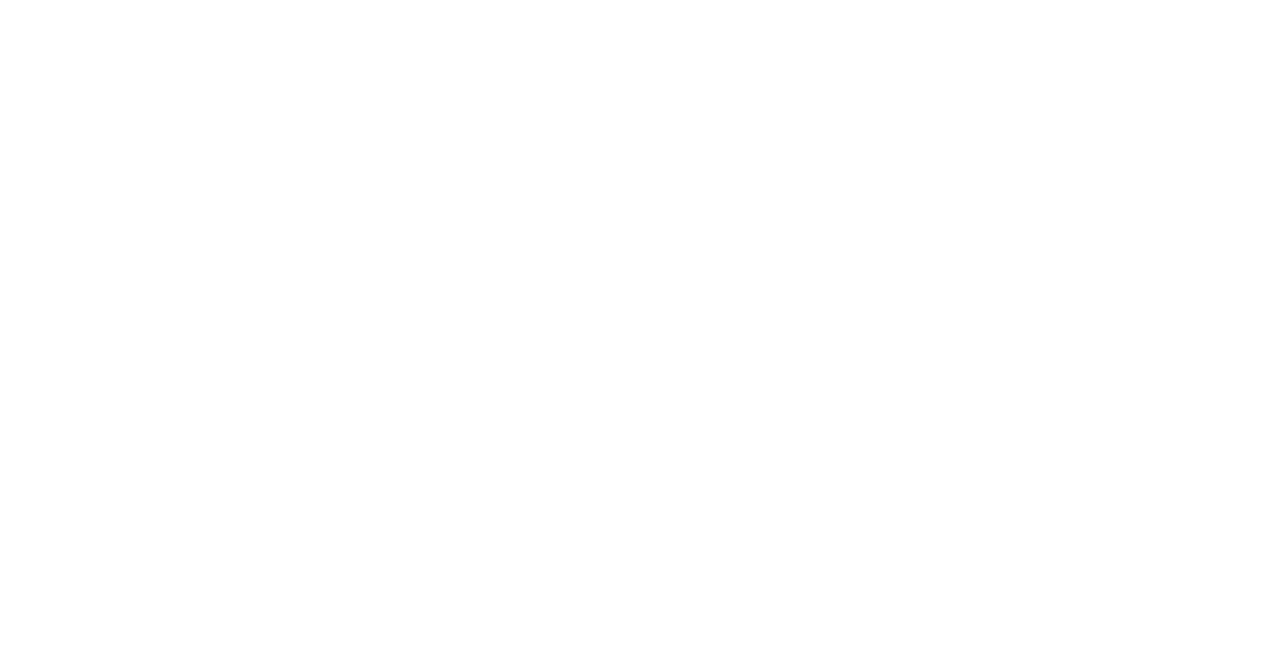
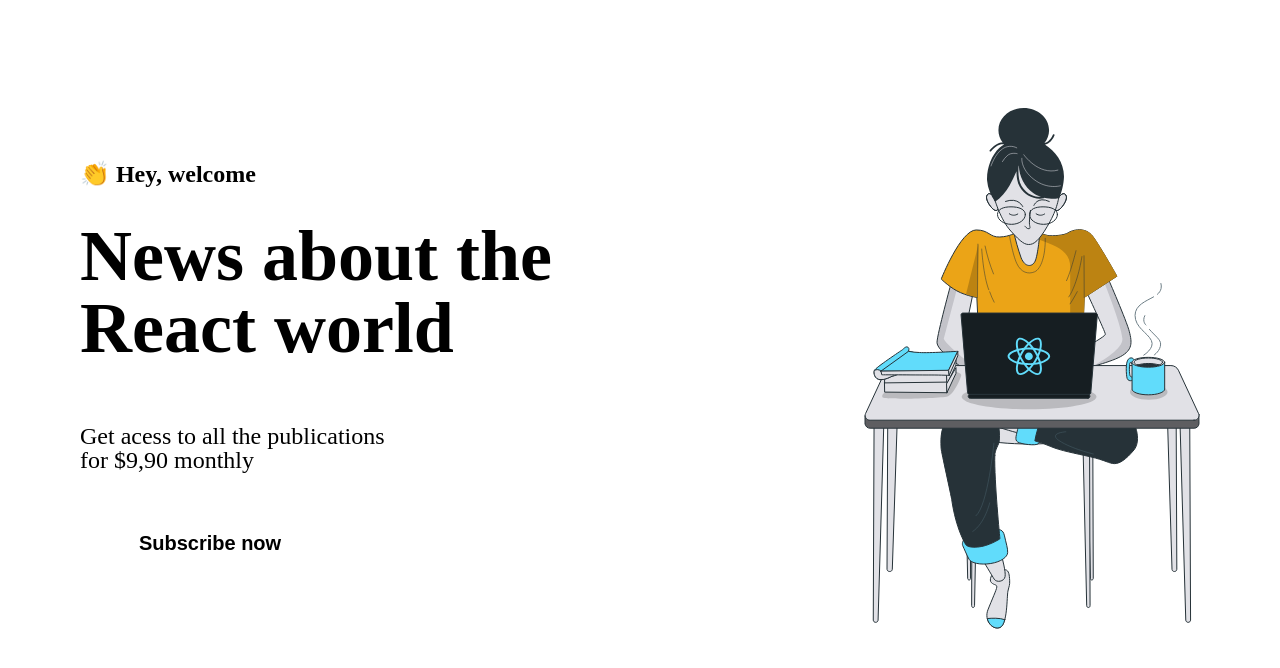
Before and after one commit to murielpacheco/ignite-ignews, a Next.js app: page / in a window 1280 px wide. Shown: the top 668 px of the page. Built offline with nearby package versions, Linux system fonts and the light colour scheme.

Commit message:
Feat: Home page done

```diff
--- a/package.json
+++ b/package.json
@@ -11,6 +11,7 @@
     "next": "12.0.3",
     "react": "17.0.2",
     "react-dom": "17.0.2",
+    "react-icons": "^4.3.1",
     "sass": "^1.43.4"
   },
   "devDependencies": {
--- a/src/components/Header/index.tsx
+++ b/src/components/Header/index.tsx
@@ -1,5 +1,6 @@
 import Image from 'next/image'
 import logoImg from '../../../public/images/logo.svg'
+import { SignInButton } from '../SignInButton'
 
 import styles from './styles.module.scss'
 
@@ -12,6 +13,7 @@
           <a className={styles.active}>Home</a>
           <a>Posts</a>
         </nav>
+        <SignInButton/>
       </div>
     </header>
   )
--- a/src/components/Header/styles.module.scss
+++ b/src/components/Header/styles.module.scss
@@ -55,4 +55,8 @@
       }
     }
   }
+
+  button {
+    margin-left: auto;
+  }
 }
--- /dev/null
+++ b/src/components/SignInButton/styles.module.scss
@@ -0,0 +1,31 @@
+.signInButton{
+  height: 3rem;
+  border-radius: 3rem;
+  background-color: var(--gray-850);
+  color: var(--white);
+  font-weight: bold;
+  border: 0;
+  padding: 0 1.5rem;
+
+  display: flex;
+  align-items: center;
+  justify-content: center;
+
+  svg {
+    width: 20px;
+    height: 20px;
+    transition: filter 0.2s;
+
+    &:first-child {
+      margin-right: 1rem;
+    }
+  }
+
+  &:hover {
+    filter: brightness(0.8);
+  }
+}
+
+.closeIcon{
+  margin-left: 1rem;
+}
--- /dev/null
+++ b/src/components/SubscribeButton/index.tsx
@@ -0,0 +1,9 @@
+import styles from './styles.module.scss'
+
+export function SubscribeButton() {
+  return (
+    <button type="button" className={styles.subscribeButton}>
+      Subscribe now
+    </button>
+  )
+}
--- /dev/null
+++ b/src/components/SubscribeButton/styles.module.scss
@@ -0,0 +1,20 @@
+.subscribeButton {
+  height: 4rem;
+  width: 260px;
+  border: 0;
+  border-radius: 2rem;
+  background-color: var(--yellow-500);
+  color: var(--gray-900);
+  font-size: 1.25rem;
+  font-weight: bold;
+
+  display: flex;
+  align-items: center;
+  justify-content: center;
+
+  transition: filter 0.2s;
+
+  &:hover {
+    filter: brightness(0.8);
+  }
+}
--- /dev/null
+++ b/src/pages/Home.module.scss
@@ -0,0 +1,44 @@
+  .mainWrapper {
+    max-width: 1120px;
+    margin: 0 auto;
+    padding: 0 2rem;
+    height: calc(100vh - 5rem);
+
+    display: flex;
+    align-items: center;
+    justify-content: space-between;
+  }
+
+  .sectionWrapper {
+    max-width: 600px;
+
+    > span {
+      font-size: 1.5rem;
+      font-weight: bold;
+    }
+
+    h1 {
+      font-size: 4.5rem;
+      line-height: 4.5rem;
+      font-weight: 900;
+      margin-top: 2rem;
+
+      strong{
+        color: var(--cyan-500);
+      }
+    }
+
+    .priceInfo {
+      font-size: 1.5rem;
+      line-height: 1.5rem;
+      margin-top: 1.5rem;
+
+      span {
+        color: var(--cyan-500);
+      }
+    }
+
+    button {
+      margin-top: 2.5rem;
+    }
+  }
--- a/src/pages/index.tsx
+++ b/src/pages/index.tsx
@@ -1,4 +1,10 @@
 import Head from 'next/head'
+import Image from 'next/image'
+
+import avatarImg from '../../public/images/avatar.svg'
+import { SubscribeButton } from '../components/SubscribeButton'
+
+import styles from './Home.module.scss'
 
 export default function Home() {
   return (
@@ -6,6 +12,19 @@
       <Head>
         <title>Home - ig.news</title>
         </Head>
+
+      <main className={styles.mainWrapper}>
+        <section className={styles.sectionWrapper}>
+          <span>👏 Hey, welcome</span>
+          <h1>News about the <strong>React</strong> world</h1>
+          <p className={styles.priceInfo}>Get acess to all the publications <br/>
+          <span>for $9,90 monthly</span>
+          </p>
+          <SubscribeButton/>
+        </section>
+
+        <Image src={avatarImg} alt="Girl coding" />
+      </main>
     </>
   )
 }
--- a/src/styles/global.scss
+++ b/src/styles/global.scss
@@ -10,6 +10,7 @@
   --gray-100: #e1e1e6;
   --gray-300: #a8a8b3;
   --gray-800: #29292e;
+  --gray-850: #172729;
   --gray-900: #121214;
 
   --yellow-500: #eba417;
```
Also changed, not shown: src/components/SignInButton/index.tsx (added, +23 -0 lines), 1 other file (tests, documents, lock files or other folders).
